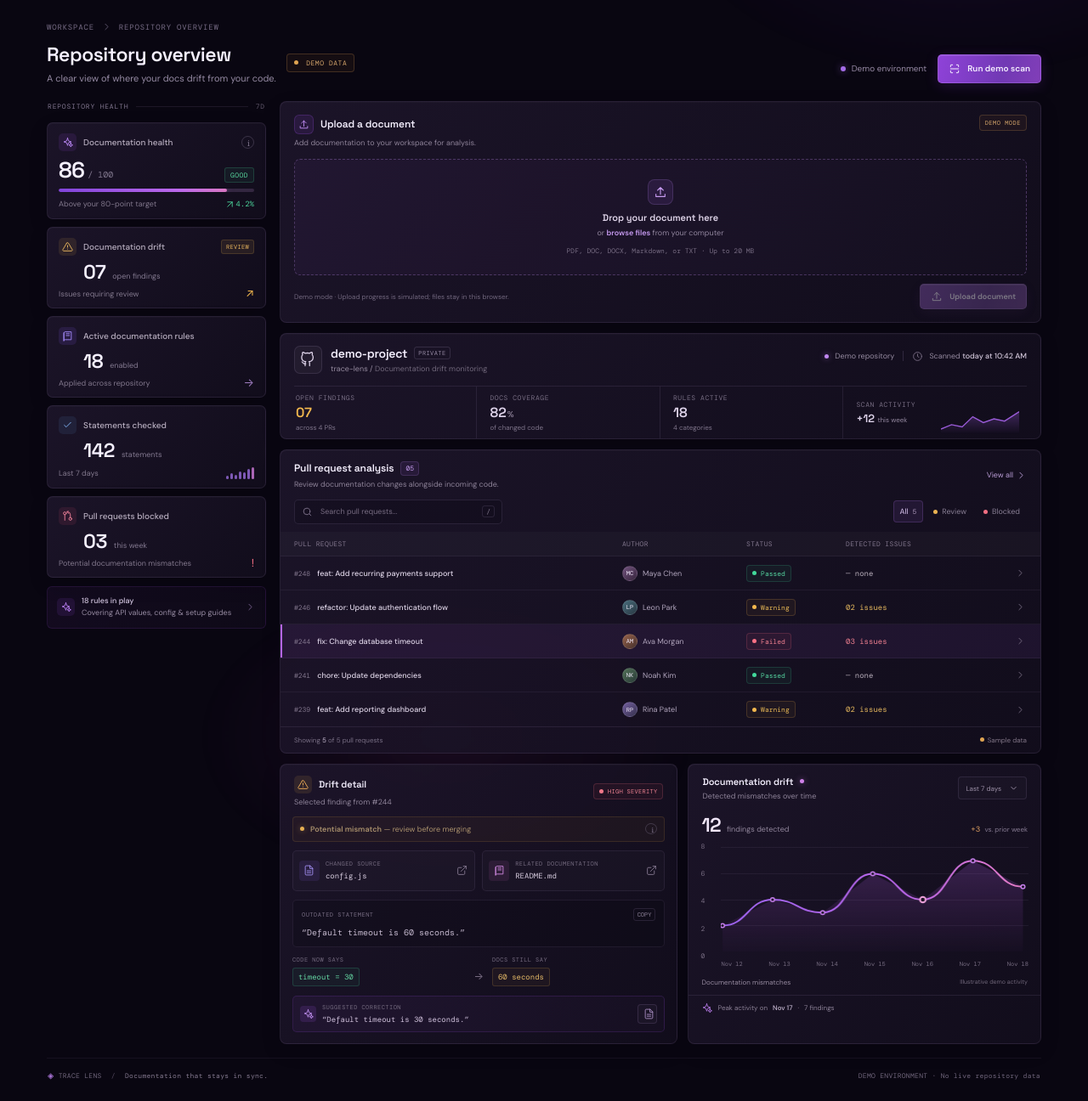
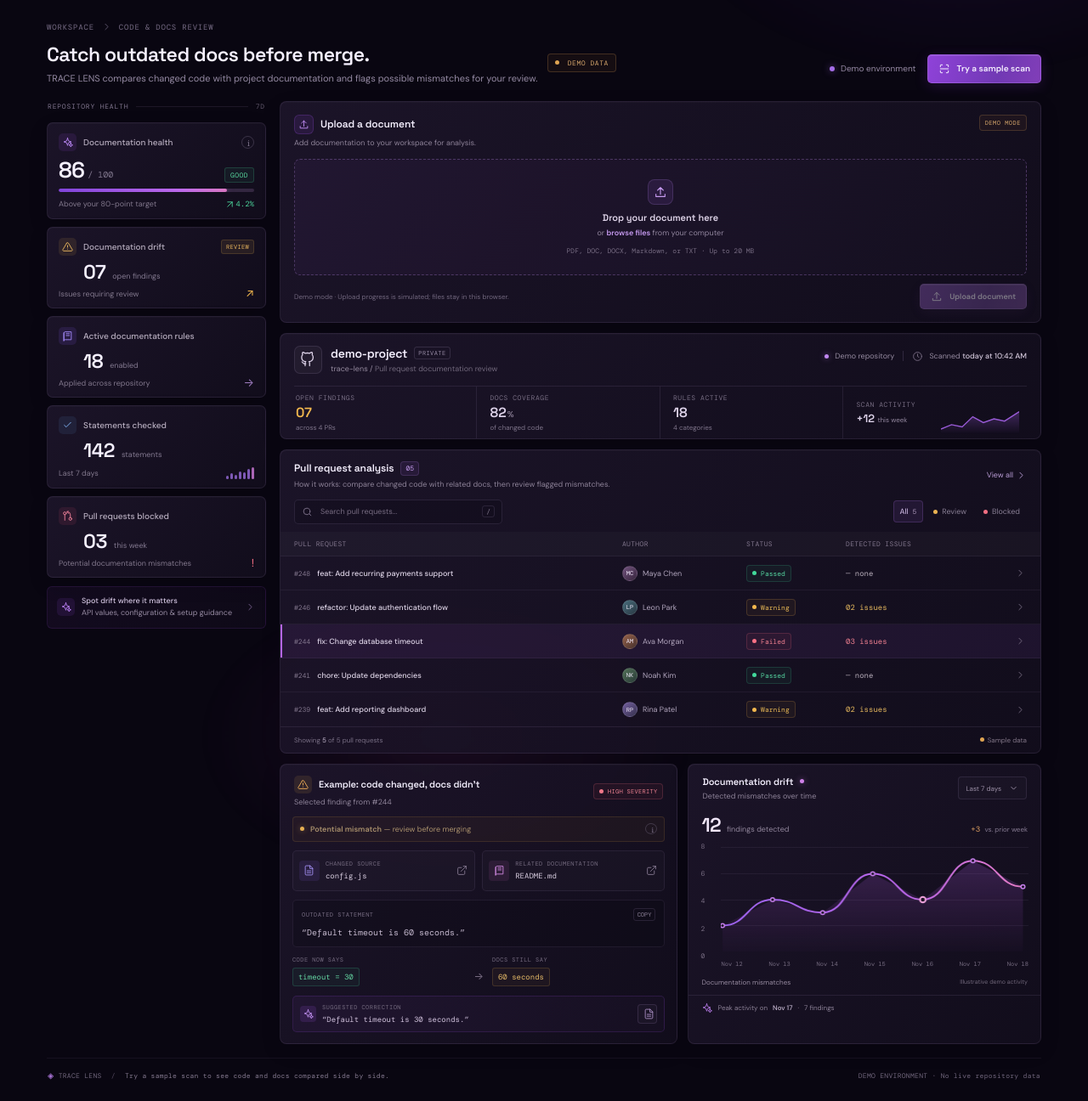
Before and after one commit to rohitjee7022-blip/TRACE_LENS, a plain HTML site: page index.html in a window 1280 px wide. Shown: the part 68-1364 px from the top of the page at 85% size. Drawn offline with nearby package versions, Linux system fonts and the light colour scheme.

Commit message:
content: clarify landing page messaging
Clarify the pull-request documentation drift use case, sample workflow, and call to action without changing the existing interface.

Co-authored-by: Copilot <223556219+Copilot@users.noreply.github.com>

```diff
--- a/index.html
+++ b/index.html
@@ -4,8 +4,8 @@
   <meta charset="utf-8">
   <meta name="viewport" content="width=device-width, initial-scale=1">
   <meta name="theme-color" content="#090611">
-  <meta name="description" content="TRACE LENS documentation drift dashboard demo">
-  <title>TRACE LENS — Repository overview</title>
+  <meta name="description" content="TRACE LENS compares pull request code changes with project documentation and highlights potential mismatches for developer review.">
+  <title>TRACE LENS — Keep project docs aligned with code</title>
   <link rel="preconnect" href="https://fonts.googleapis.com">
   <link rel="preconnect" href="https://fonts.gstatic.com" crossorigin>
   <link href="https://fonts.googleapis.com/css2?family=DM+Mono:wght@400;500&family=DM+Sans:wght@400;500;600;700&family=Space+Grotesk:wght@500;600;700&display=swap" rel="stylesheet">
@@ -78,18 +78,18 @@
   <main class="app-shell" id="overview">
     <div class="page-heading">
       <div>
-        <div class="breadcrumb"><span>WORKSPACE</span><svg class="icon tiny"><use href="#i-chevron-right"/></svg><span>REPOSITORY OVERVIEW</span></div>
+        <div class="breadcrumb"><span>WORKSPACE</span><svg class="icon tiny"><use href="#i-chevron-right"/></svg><span>CODE &amp; DOCS REVIEW</span></div>
         <div class="heading-row">
           <div>
-            <h1>Repository overview</h1>
-            <p class="page-subtitle">A clear view of where your docs drift from your code.</p>
+            <h1>Catch outdated docs before merge.</h1>
+            <p class="page-subtitle">TRACE LENS compares changed code with project documentation and flags possible mismatches for your review.</p>
           </div>
           <span class="demo-pill"><span></span> DEMO DATA</span>
         </div>
       </div>
       <div class="heading-actions">
         <span class="scan-label"><span class="scan-pulse"></span>Demo environment</span>
-        <button class="button button-primary" id="scanButton"><svg class="icon"><use href="#i-scan"/></svg><span>Run demo scan</span></button>
+        <button class="button button-primary" id="scanButton"><svg class="icon"><use href="#i-scan"/></svg><span>Try a sample scan</span></button>
       </div>
     </div>
 
@@ -122,7 +122,7 @@
           <div class="metric-value"><strong>03</strong><span class="metric-context">this week</span></div>
           <div class="metric-foot"><span>Potential documentation mismatches</span><span class="metric-foot-icon red-text">!</span></div>
         </article>
-        <div class="rules-note"><span class="rules-note-icon"><svg class="icon tiny"><use href="#i-spark"/></svg></span><span><b>18 rules in play</b><br>Covering API values, config &amp; setup guides</span><svg class="icon tiny rules-arrow"><use href="#i-chevron-right"/></svg></div>
+        <div class="rules-note"><span class="rules-note-icon"><svg class="icon tiny"><use href="#i-spark"/></svg></span><span><b>Spot drift where it matters</b><br>API values, configuration &amp; setup guidance</span><svg class="icon tiny rules-arrow"><use href="#i-chevron-right"/></svg></div>
       </aside>
 
       <section class="main-column" aria-label="Repository analysis">
@@ -168,7 +168,7 @@
         <section class="panel repo-activity">
           <div class="repo-identity">
             <span class="github-tile"><svg class="icon"><use href="#i-github"/></svg></span>
-            <div><div class="repo-title-row"><h2 id="activityRepo">demo-project</h2><span class="private-tag">PRIVATE</span></div><p>trace-lens / <span>Documentation drift monitoring</span></p></div>
+            <div><div class="repo-title-row"><h2 id="activityRepo">demo-project</h2><span class="private-tag">PRIVATE</span></div><p>trace-lens / <span>Pull request documentation review</span></p></div>
           </div>
           <div class="repo-health">
             <span class="activity-dot"></span><span>Demo repository</span><span class="repo-meta-divider"></span><svg class="icon tiny"><use href="#i-clock"/></svg><span>Scanned <b id="activityScanTime">today at 10:42 AM</b></span>
@@ -183,7 +183,7 @@
 
         <section class="panel pr-panel" id="pull-requests">
           <div class="panel-header">
-            <div class="panel-title-block"><div class="panel-heading-line"><h2>Pull request analysis</h2><span class="count-pill">05</span></div><p>Review documentation changes alongside incoming code.</p></div>
+            <div class="panel-title-block"><div class="panel-heading-line"><h2>Pull request analysis</h2><span class="count-pill">05</span></div><p>How it works: compare changed code with related docs, then review flagged mismatches.</p></div>
             <button class="text-button" id="viewAllButton">View all <svg class="icon tiny"><use href="#i-chevron-right"/></svg></button>
           </div>
           <div class="table-toolbar">
@@ -207,7 +207,7 @@
         <div class="lower-grid">
           <section class="panel drift-panel" id="drift-details">
             <div class="panel-header compact-header">
-              <div class="panel-title-block"><div class="panel-heading-line"><span class="detail-icon"><svg class="icon"><use href="#i-alert"/></svg></span><h2>Drift detail</h2></div><p id="selectedPrLabel">Selected finding from #244</p></div>
+              <div class="panel-title-block"><div class="panel-heading-line"><span class="detail-icon"><svg class="icon"><use href="#i-alert"/></svg></span><h2>Example: code changed, docs didn't</h2></div><p id="selectedPrLabel">Selected finding from #244</p></div>
               <span class="severity-pill high"><i></i><span id="severityText">HIGH SEVERITY</span></span>
             </div>
             <div class="potential-callout"><span class="callout-indicator"></span><span><b>Potential mismatch</b> <span>— review before merging</span></span><button class="info-button" title="This finding is a suggestion from demo analysis">i</button></div>
@@ -241,7 +241,7 @@
         </div>
       </section>
     </div>
-    <footer class="page-footer"><span><span class="footer-mark">◈</span> TRACE LENS <span class="footer-separator">/</span> <span>Documentation that stays in sync.</span></span><span>DEMO ENVIRONMENT · No live repository data</span></footer>
+    <footer class="page-footer"><span><span class="footer-mark">◈</span> TRACE LENS <span class="footer-separator">/</span> <span>Try a sample scan to see code and docs compared side by side.</span></span><span>DEMO ENVIRONMENT · No live repository data</span></footer>
   </main>
 
   <div class="toast" id="toast" role="status" aria-live="polite"><span class="toast-check"><svg class="icon tiny"><use href="#i-check"/></svg></span><span id="toastMessage">Copied to clipboard</span></div>
--- a/script.js
+++ b/script.js
@@ -398,7 +398,7 @@ document.getElementById("scanButton").addEventListener("click", (event) => {
   scanTimer = window.setTimeout(() => {
     button.disabled = false;
     button.classList.remove("loading");
-    button.querySelector("span").textContent = "Run demo scan";
+    button.querySelector("span").textContent = "Try a sample scan";
     document.getElementById("lastScanTime").textContent = "Just now";
     document.getElementById("activityScanTime").textContent = "just now";
     showToast("Demo scan complete · 7 findings to review");
```
